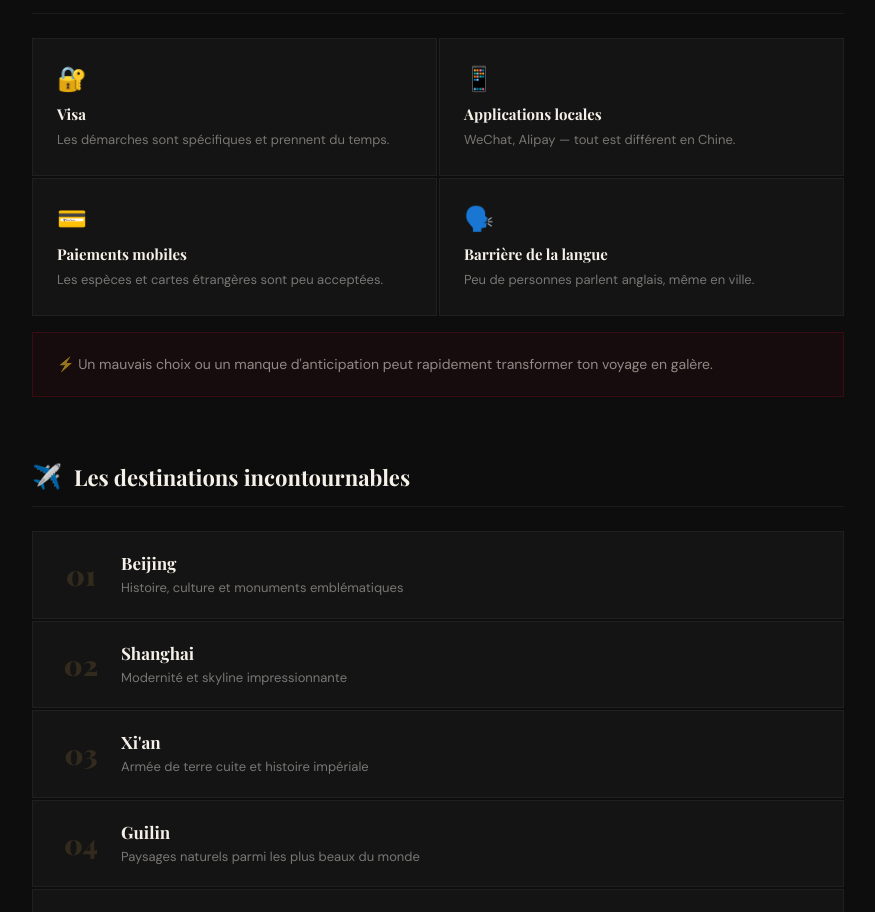
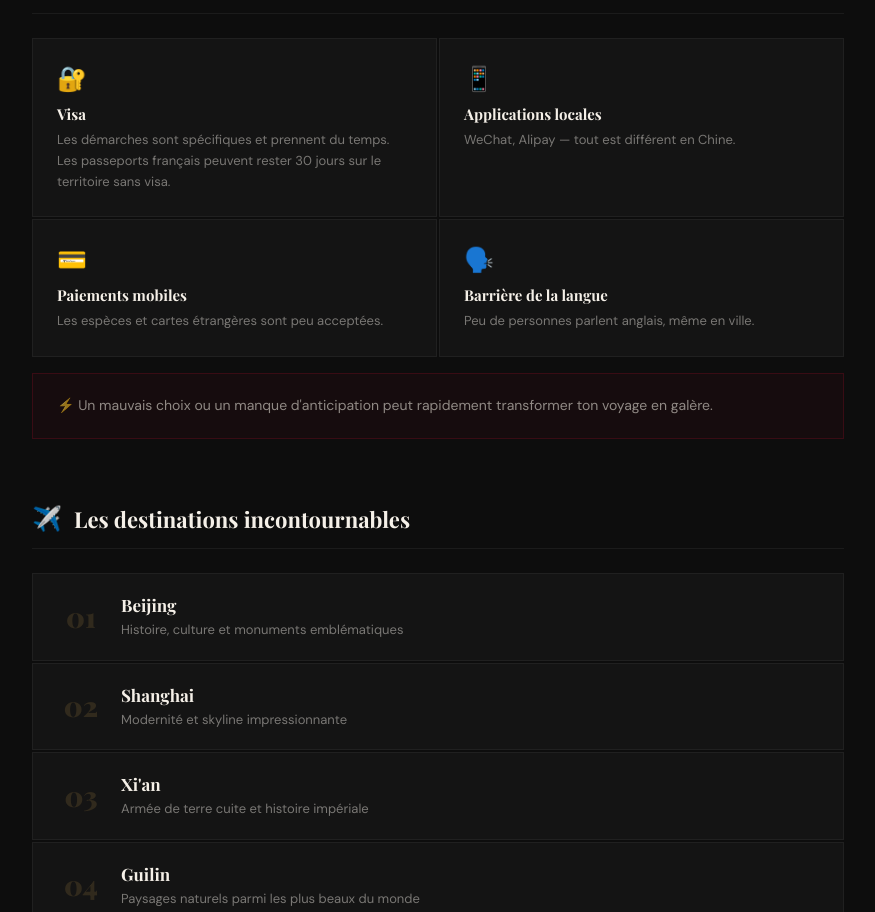
Before and after one commit to IMPWNG/chinoisendevenir, a React (Vite) app: page /tourisme in a window 1280 px wide. Shown: the part 1000-1912 px from the top of the page, without its empty margins (202-1077 px from the left). Built offline with nearby package versions, Linux system fonts and the light colour scheme.

Commit message:
tourimse

```diff
--- a/src/pages/Tourisme.jsx
+++ b/src/pages/Tourisme.jsx
@@ -263,7 +263,7 @@ export default function Tourisme() {
                 {
                   icon: "🔐",
                   titre: "Visa",
-                  desc: "Les démarches sont spécifiques et prennent du temps.",
+                  desc: "Les démarches sont spécifiques et prennent du temps. Les passeports français peuvent rester 30 jours sur le territoire sans visa.",
                 },
                 {
                   icon: "📱",
```
Also changed, not shown: 2 other files (tests, documents, lock files or other folders).
